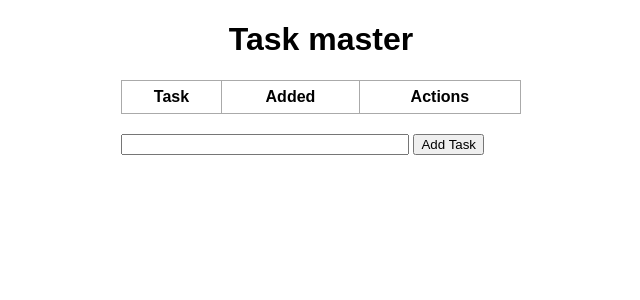
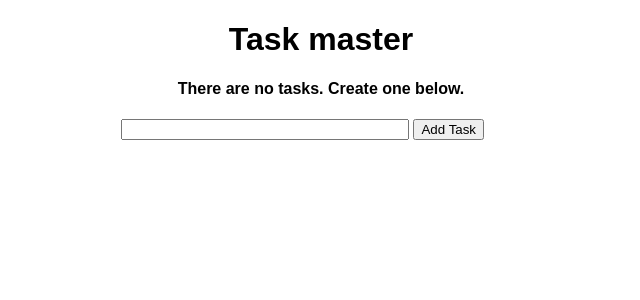
Before and after one commit to mezgoodle/flask-tutorial, a Flask app: page / in a window 1280 px wide. Shown: the top 300 px of the page, without its empty margins (319-959 px from the left). Run offline with Flask 2, Linux system fonts and the light colour scheme; data that the repository does not hold is empty.

Commit message:
Add conditional

```diff
--- a/templates/index.html
+++ b/templates/index.html
@@ -3,6 +3,9 @@
 {% block body %}
 <div class="content">
     <h1 style="text-align: center;">Task master</h1>
+    {% if tasks|length < 1 %}
+    <h4 style="text-align: center;">There are no tasks. Create one below.</h4>
+    {% else %}
     <table>
         <tr>
             <th>Task</th>
@@ -21,6 +24,7 @@
             </tr>
         {% endfor %}
     </table>
+    {% endif %}
 
     <div class="form">
         <form action="" method="post">
--- a/templates/update.html
+++ b/templates/update.html
@@ -1,5 +1,5 @@
 {% extends 'base.html' %}
-{% block title %}Index page{% endblock %}
+{% block title %}Update page{% endblock %}
 {% block body %}
 <div class="content">
     <h1 style="text-align: center;">Update task</h1>
```
Also changed, not shown: test.db.
